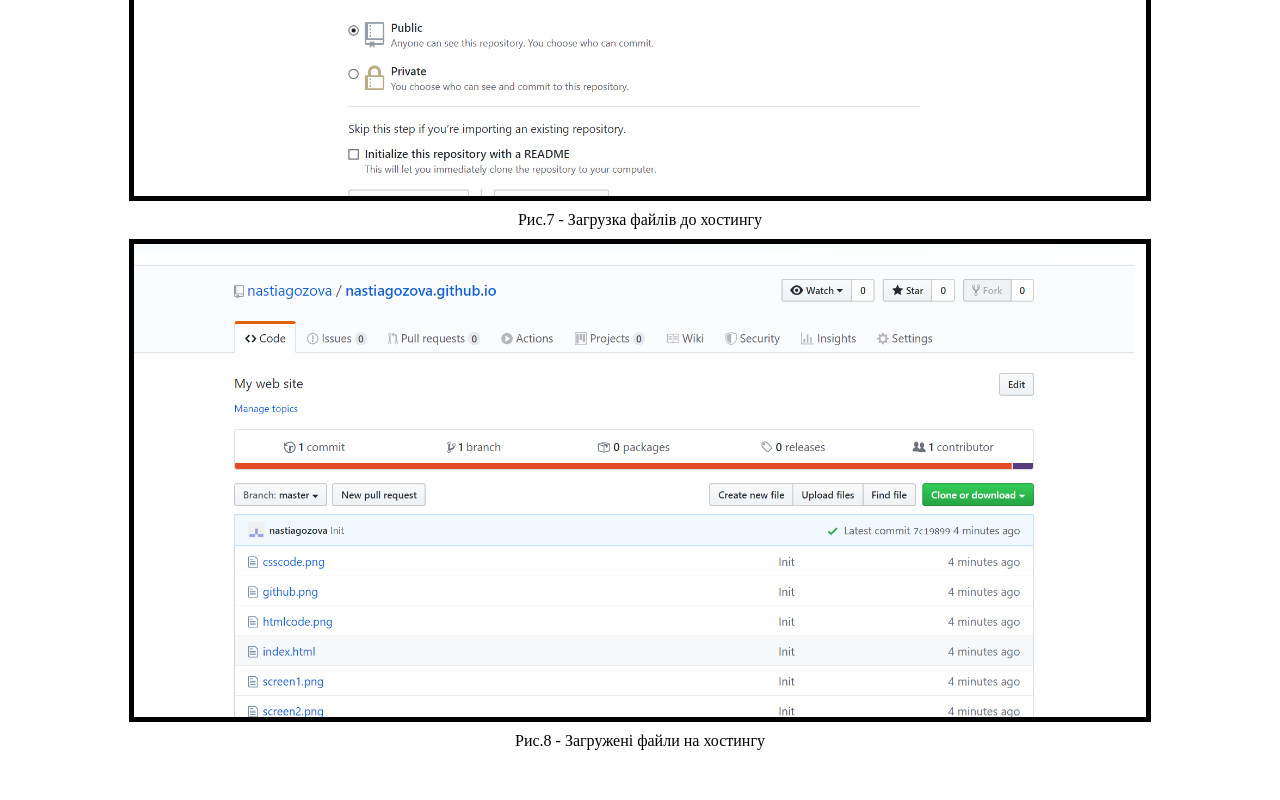
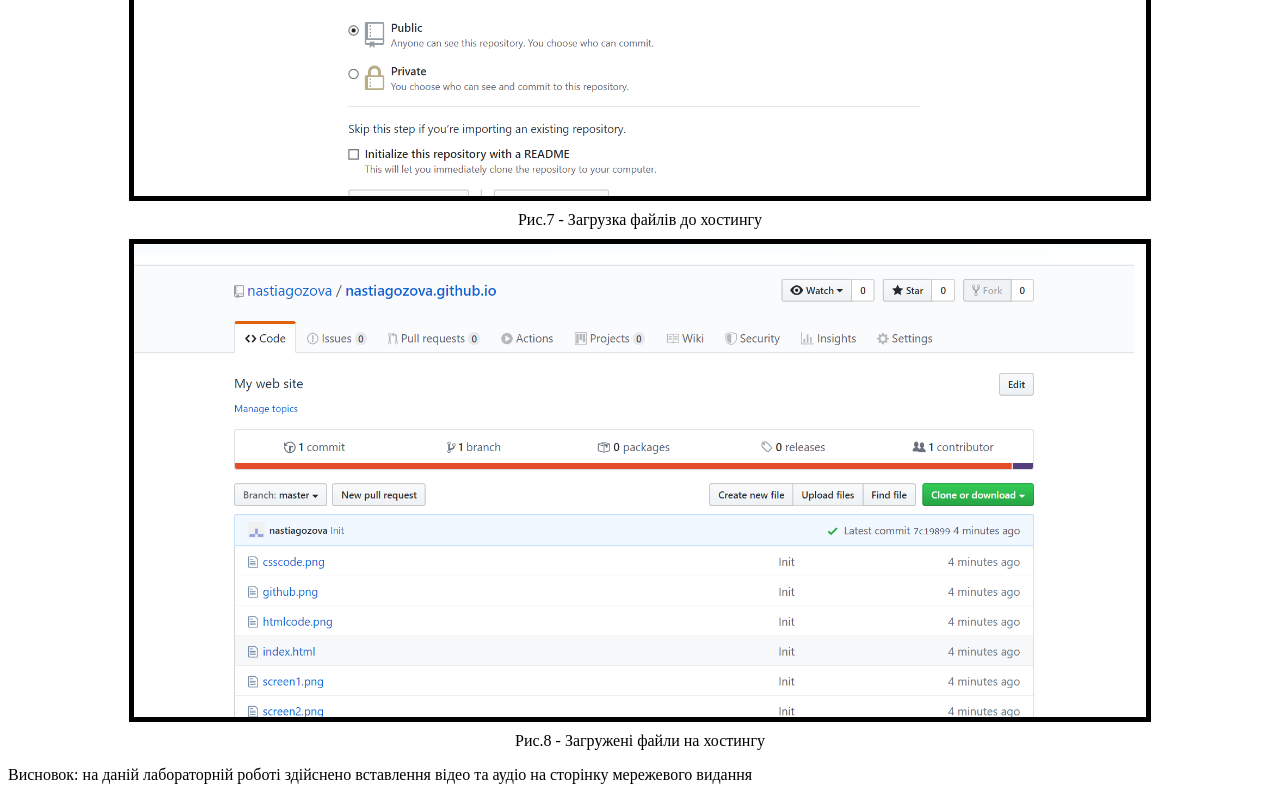
Before and after one commit to nastiagozova/nastiagozova.github.io, a plain HTML site: page index.html in a window 1280 px wide. Shown: the part 4742-5542 px from the top of the page. Before the commit the page ends 5500 px from the top, so only its background shows below. Drawn offline with Linux system fonts and the light colour scheme.

Commit message:
Update index.html

```diff
--- a/index.html
+++ b/index.html
@@ -35,5 +35,6 @@
 <span>Рис.7 - Загрузка файлів до хостингу</span></br>
 <img width="80%" style="border: 5px solid black" src="./github1.png" /></br>
 <span>Рис.8 - Загружені файли на хостингу </span>
+<p>Висновок: на даній лабораторній роботі здійснено вставлення відео та аудіо на сторінку мережевого видання</p>
 </body>
 </html>
```
